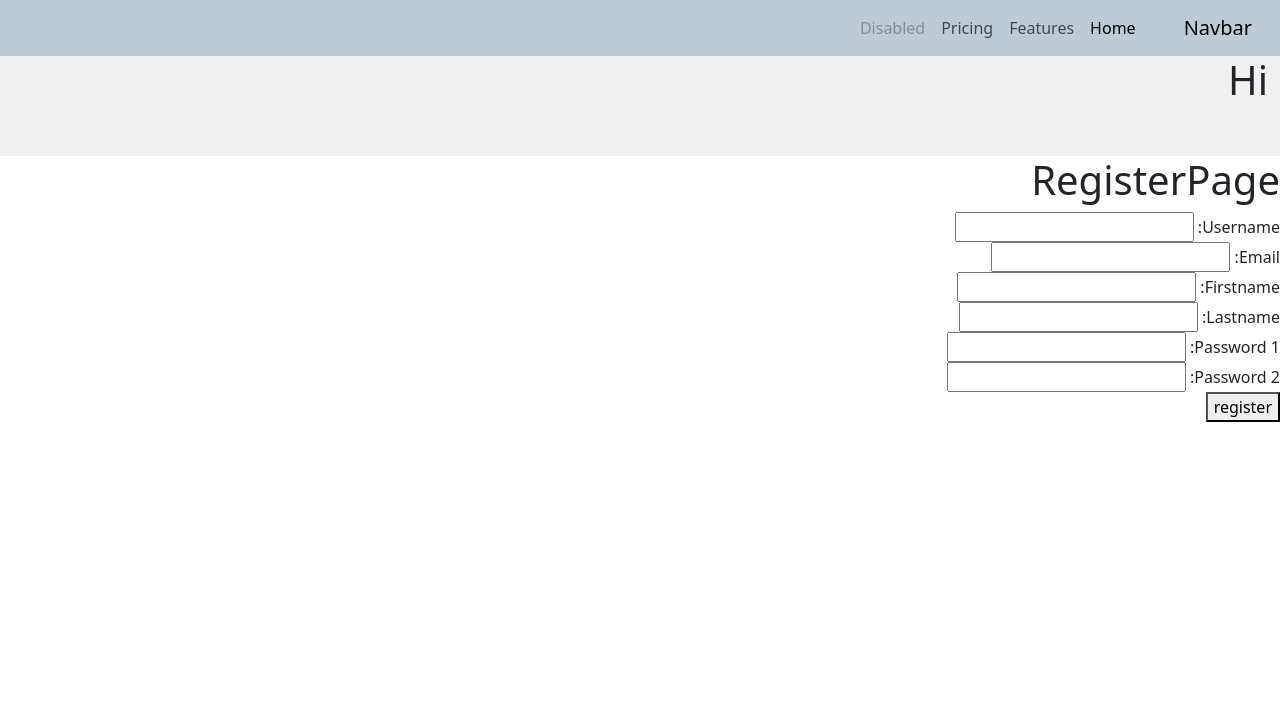
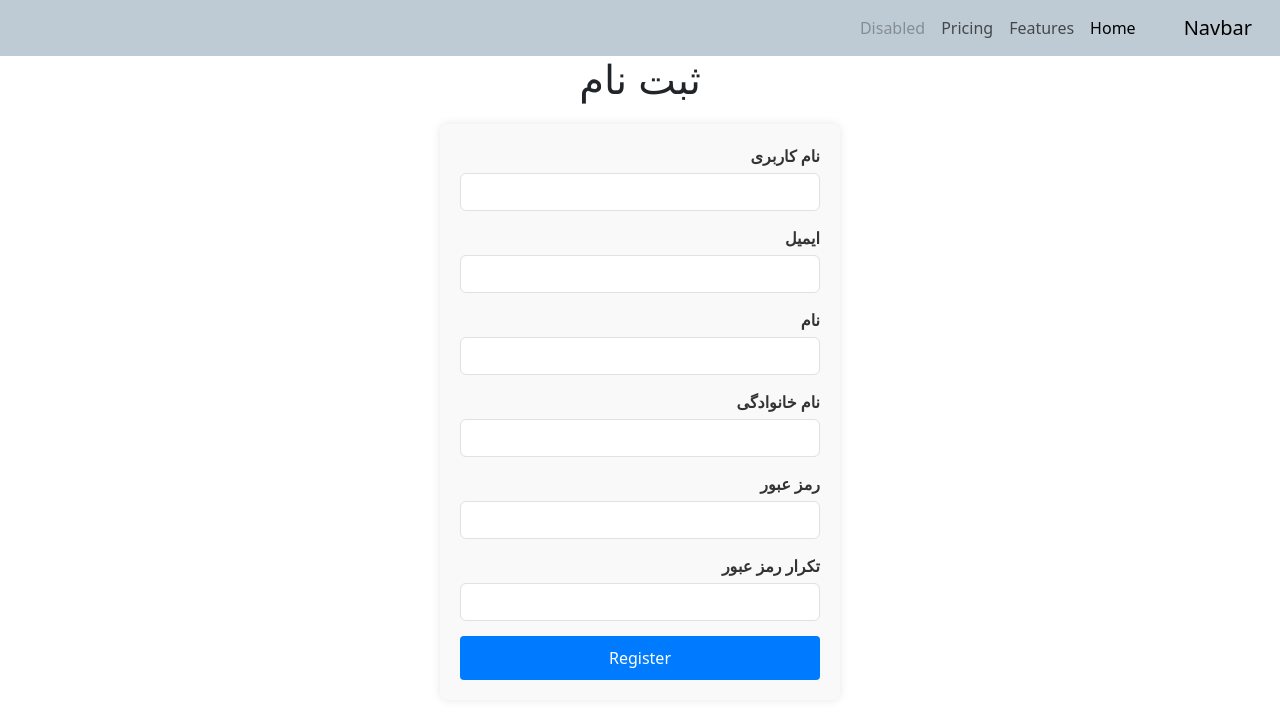
Before and after one commit to mhmdreza13/Web-App, a Django app: page /accounts/register in a window 1280 px wide. Shown: the top 719 px of the page. Run offline with Django 5.2, Linux system fonts and the light colour scheme; some libraries are stand-ins or nearby versions.

Commit message:
Styled registery Form

```diff
--- a/accounts/templates/accounts/register.html
+++ b/accounts/templates/accounts/register.html
@@ -1,10 +1,121 @@
 {% extends "main.html" %}
 {% block title %} Register{% endblock title %}
 {% block body %}
-<h1>RegisterPage</h1>
-    <form method = 'post'>
-        {% csrf_token %}
-        {{form}}
-    <button type = 'submit'> register </button>
-    </form>
+<h1>ثبت نام</h1>
+
+<style>
+    form {
+        max-width: 400px;
+        margin: 0 auto;
+        padding: 20px;
+        background: #f9f9f9;
+        border-radius: 8px;
+        box-shadow: 0 0 10px rgba(0,0,0,0.1);
+    }
+
+    h1 {
+        text-align: center;
+        margin-bottom: 20px;
+        font-family: Arial, sans-serif;
+    }
+
+    .form-group {
+        margin-bottom: 15px;
+    }
+
+    label {
+        display: block;
+        margin-bottom: 5px;
+        font-weight: bold;
+        color: #333;
+    }
+
+    input {
+        width: 100%;
+        padding: 8px 10px;
+        border: 1px solid #ccc;
+        border-radius: 4px;
+        transition: border-color 0.3s;
+    }
+
+    input:focus {
+        border-color: #007bff;
+        outline: none;
+    }
+
+    .btn {
+        width: 100%;
+        padding: 10px;
+        background: #007bff;
+        color: white;
+        border: none;
+        border-radius: 4px;
+        font-size: 16px;
+        cursor: pointer;
+        transition: background 0.3s;
+    }
+
+    .btn:hover {
+        background: #0056b3;
+    }
+
+    .error {
+        color: red;
+        font-size: 14px;
+        margin-top: 5px;
+    }
+</style>
+<form method="post">
+    {% csrf_token %}
+
+    <div class="form-group">
+        <label for="id_Username">نام کاربری</label>
+        <input type="text" name="Username" id="id_Username" class="form-control">
+        {% if form.Username.errors %}
+            <div class="error">{{ form.Username.errors }}</div>
+        {% endif %}
+    </div>
+
+    <div class="form-group">
+        <label for="id_Email">ایمیل</label>
+        <input type="email" name="Email" id="id_Email" class="form-control">
+        {% if form.Email.errors %}
+            <div class="error">{{ form.Email.errors }}</div>
+        {% endif %}
+    </div>
+
+    <div class="form-group">
+        <label for="id_Firstname">نام</label>
+        <input type="text" name="Firstname" id="id_Firstname" class="form-control">
+        {% if form.Firstname.errors %}
+            <div class="error">{{ form.Firstname.errors }}</div>
+        {% endif %}
+    </div>
+
+    <div class="form-group">
+        <label for="id_Lastname">نام خانوادگی</label>
+        <input type="text" name="Lastname" id="id_Lastname" class="form-control">
+        {% if form.Lastname.errors %}
+            <div class="error">{{ form.Lastname.errors }}</div>
+        {% endif %}
+    </div>
+
+    <div class="form-group">
+        <label for="id_Password_1">رمز عبور</label>
+        <input type="password" name="Password_1" id="id_Password_1" class="form-control">
+        {% if form.Password_1.errors %}
+            <div class="error">{{ form.Password_1.errors }}</div>
+        {% endif %}
+    </div>
+
+    <div class="form-group">
+        <label for="id_Password_2">تکرار رمز عبور</label>
+        <input type="password" name="Password_2" id="id_Password_2" class="form-control">
+        {% if form.Password_2.errors %}
+            <div class="error">{{ form.Password_2.errors }}</div>
+        {% endif %}
+    </div>
+
+    <button type="submit" class="btn btn-primary">Register</button>
+</form>
 {%endblock%}
--- a/home/templates/home/home.html
+++ b/home/templates/home/home.html
@@ -1,5 +1,5 @@
 {% extends 'main.html' %}
 {% block title %} Home {% endblock %}
 {% block body %}
-<h1> Home Page </h1>
+<h1>  خانه </h1>
 {% endblock %}
--- a/templates/main.html
+++ b/templates/main.html
@@ -9,9 +9,7 @@
 </head>
 <body>
     {% include "navbar.html" %}
-    <div class = 'container-fluid' style = "background: #f1f1f2ff;height : 100px;" >
-        <h1>Hi</h1>
-    </div>
+
     {% block body %} {% endblock %}
 
 </body>
```
